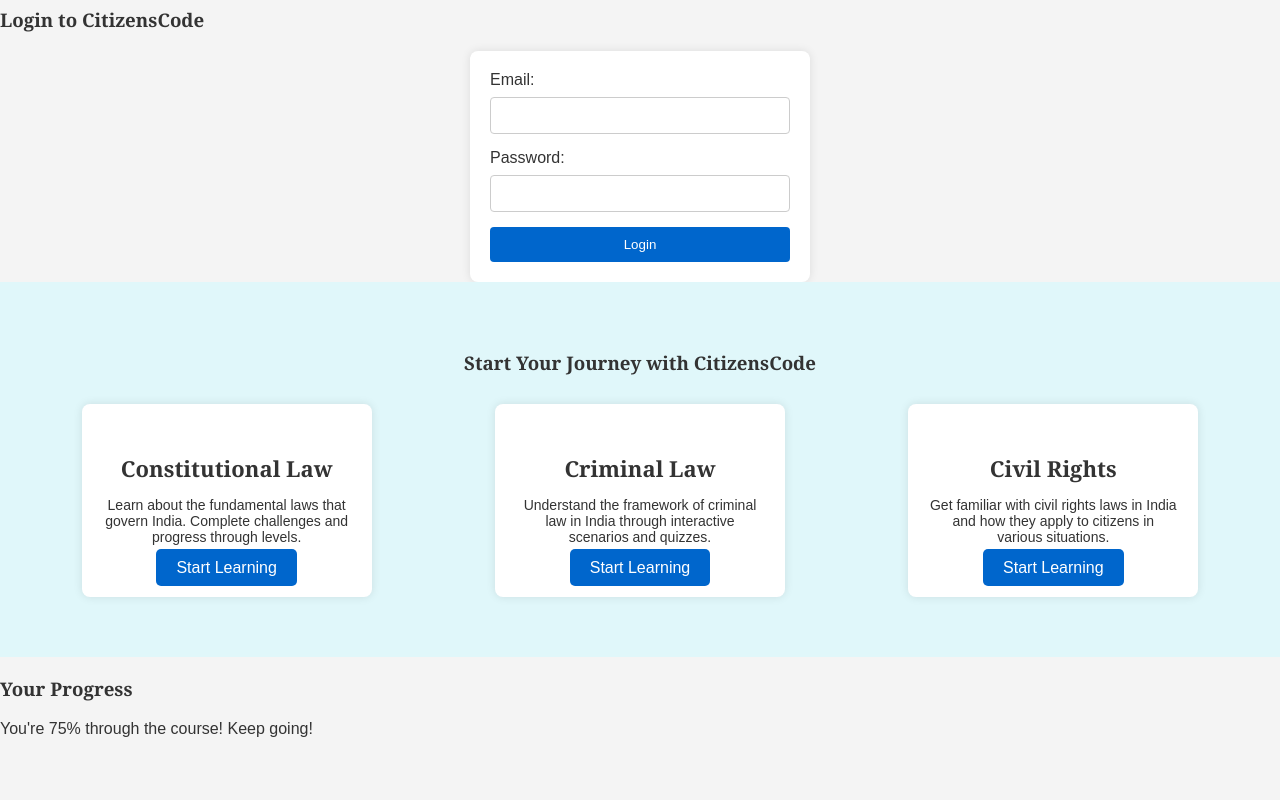
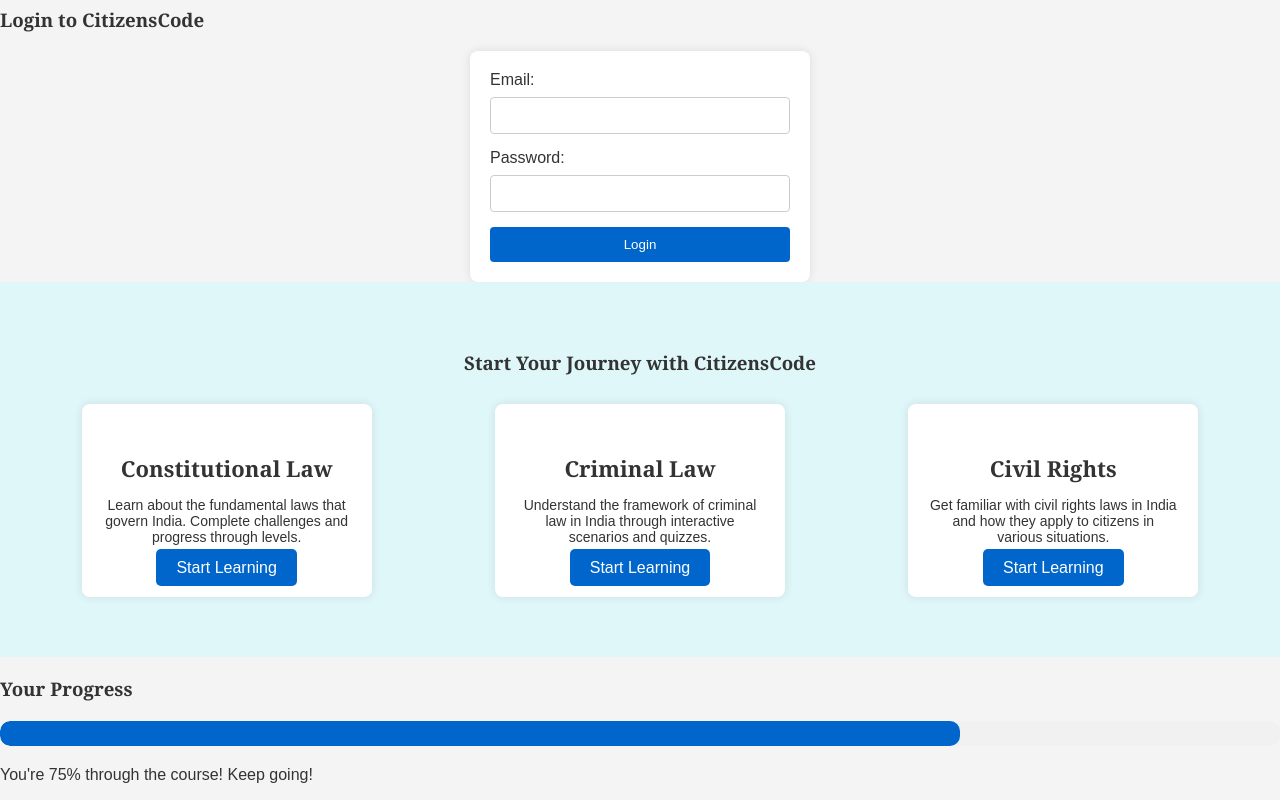
Before and after one commit to anurudhrasundaram/CitizensCode-, a plain HTML site: page index.html in a window 1280 px wide. Shown: the part 1722-2522 px from the top of the page. Before the commit the page ends 2476 px from the top, so only its background shows below. Drawn offline with Linux system fonts and the light colour scheme.

Commit message:
Update styles.css

```diff
--- a/styles.css
+++ b/styles.css
@@ -187,3 +187,20 @@ form button:hover {
 .module .cta-btn:hover {
     background-color: #004c99;
 }
+/* Progress Bar */
+.progress-bar {
+    width: 100%;
+    background-color: #f1f1f1;
+    border-radius: 10px;
+    overflow: hidden;
+    margin: 20px 0;
+}
+.progress {
+    height: 25px;
+    background-color: #0066cc;
+    text-align: center;
+    line-height: 25px;
+    color: white;
+    font-weight: bold;
+    border-radius: 10px;
+}
```
